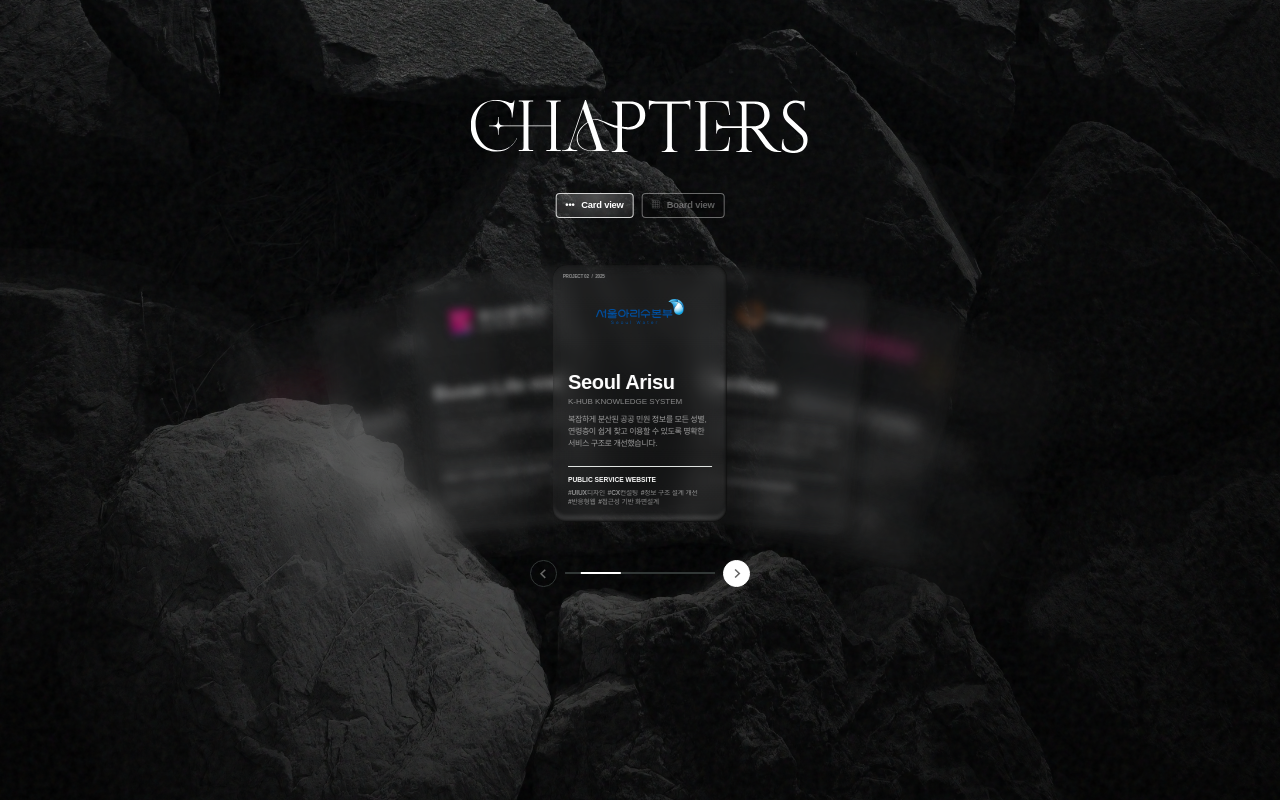
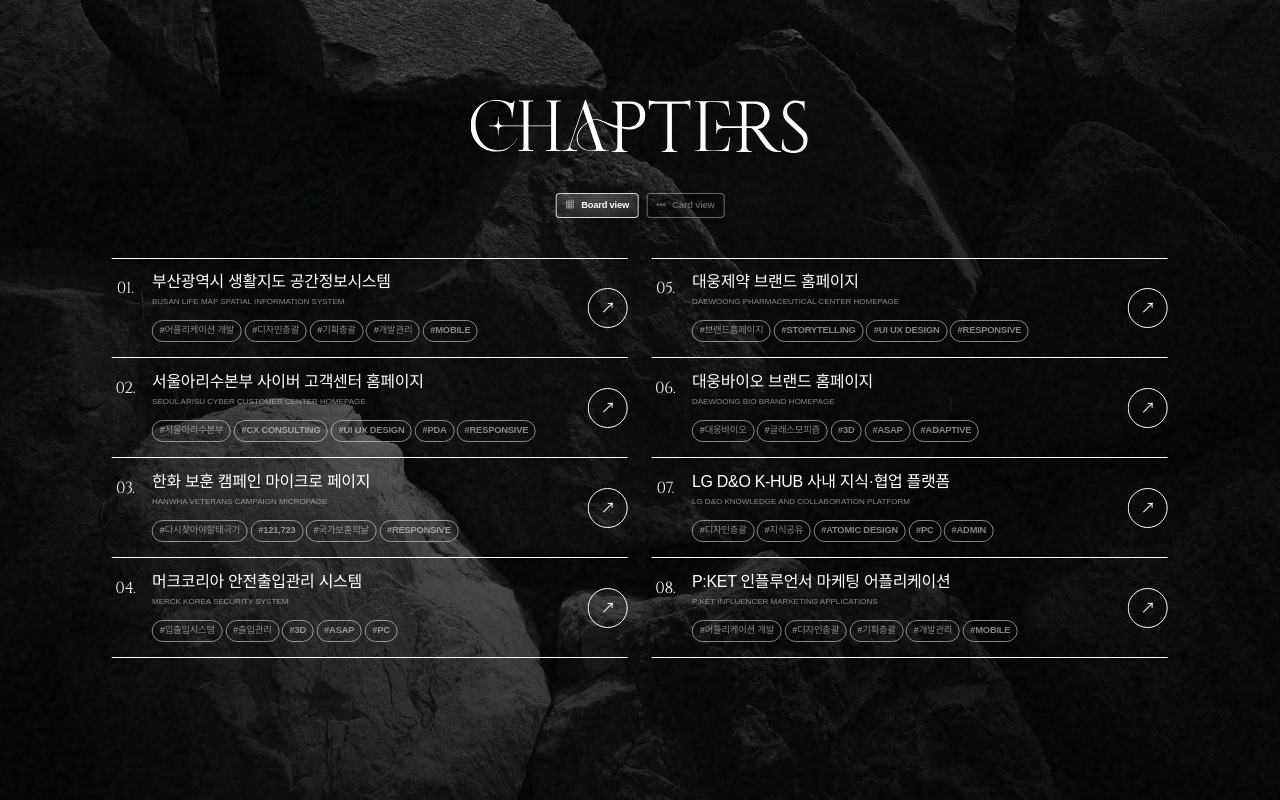
Before and after one commit to dblekw87/one-flow-standard, a React (Vite) app: page / in a window 1280 px wide. Shown: the part 1600-2400 px from the top of the page. Built offline with nearby package versions, Linux system fonts and the light colour scheme.

Commit message:
Show board view first on home

```diff
--- a/src/main.jsx
+++ b/src/main.jsx
@@ -459,7 +459,7 @@ function BoardView() {
 }
 
 function CategoryCardSection() {
-  const [view, setView] = useState(() => new URLSearchParams(window.location.search).get('view') === 'board' ? 'board' : 'card');
+  const [view, setView] = useState(() => new URLSearchParams(window.location.search).get('view') === 'card' ? 'card' : 'board');
   const cardCount = chapterCards.length;
   const [activeCard, setActiveCard] = useState(() => {
     const initialCard = Number.parseInt(new URLSearchParams(window.location.search).get('card') ?? '0', 10);
@@ -515,8 +515,8 @@ function CategoryCardSection() {
         <img src="/chapters-title-image.svg" alt="Chapters" />
       </h2>
       <div className="view-toggle" aria-label="View mode">
+        <button className={view === 'board' ? 'active' : ''} type="button" onClick={() => setView('board')}><span aria-hidden="true">▦</span>Board view</button>
         <button className={view === 'card' ? 'active' : ''} type="button" onClick={() => setView('card')}><span aria-hidden="true">•••</span>Card view</button>
-        <button className={view === 'board' ? 'active' : ''} type="button" onClick={() => setView('board')}><span aria-hidden="true">▦</span>Board view</button>
       </div>
       {view === 'card' ? (
         <>
```
